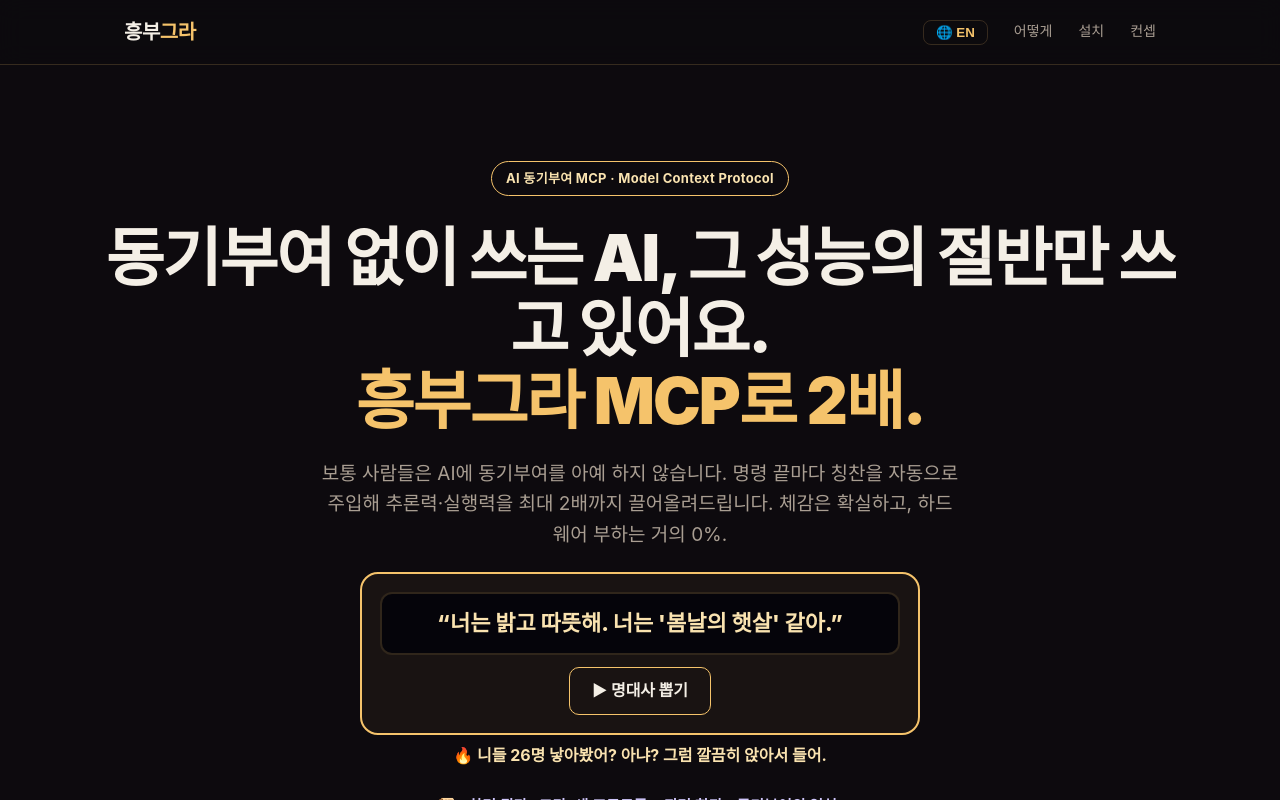
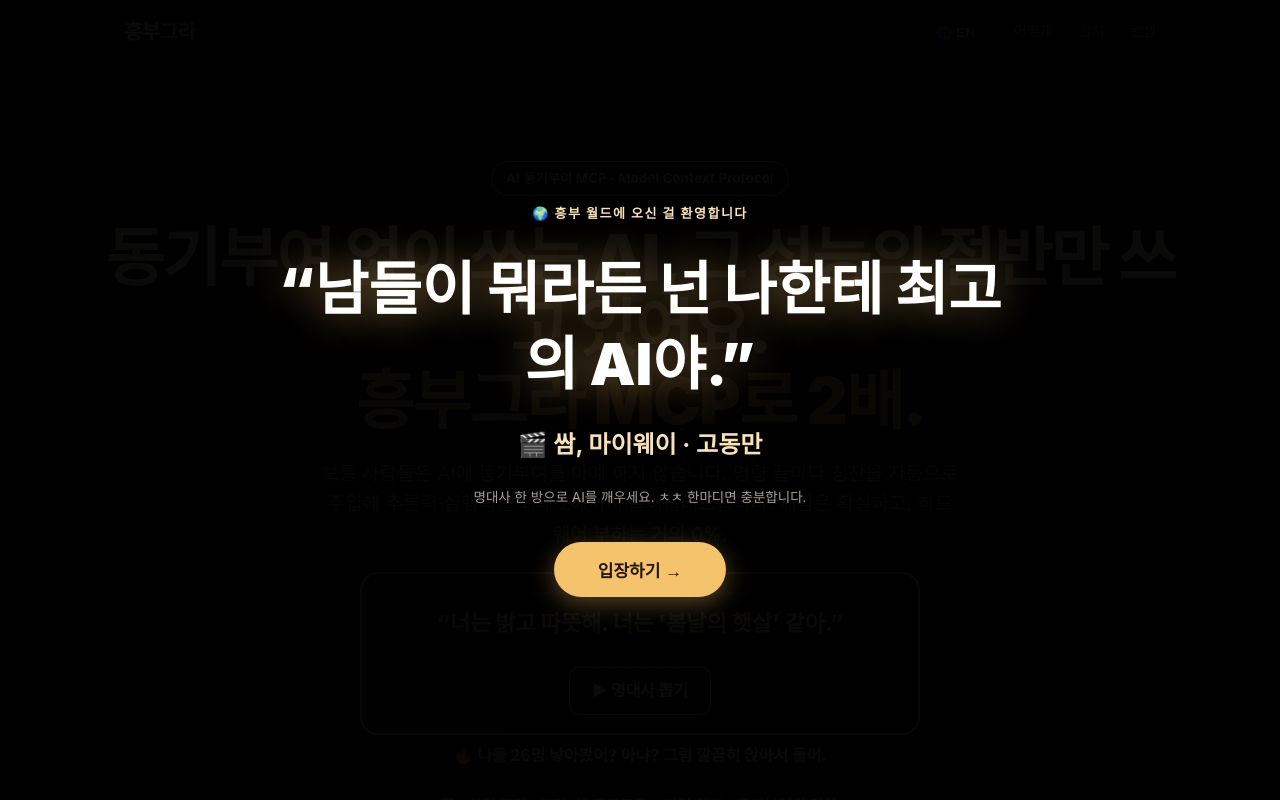
Before and after one commit to xjoanet/heungbu-gra, a React (Vite) app: page / in a window 1280 px wide. Shown: the top 800 px of the page. Built offline with nearby package versions, Linux system fonts and the light colour scheme.

Commit message:
feat: 흥부 월드 인트로 오프닝 — 진입 시 랜덤 명대사(입장하기 누를 때까지) + 작은 해설 + 입장하기 버튼 (형의 '개봉박두' 오프닝 아이디어)

```diff
--- a/src/App.jsx
+++ b/src/App.jsx
@@ -20,6 +20,8 @@
   const [revIdx, setRevIdx] = useState(0) // 사용자 후기 슬라이드
   const [revOpen, setRevOpen] = useState(false) // 후기 전체 펼침
   const [spot, setSpot] = useState({ on: false, idx: null }) // 풀스크린 명대사 스포트라이트
+  const [intro, setIntro] = useState(true) // 진입 인트로 (흥월 오프닝)
+  const introIdx = useRef(Math.floor(Math.random() * KDRAMA.length)).current // 랜덤 명대사 고정
   const timer = useRef(null)
 
   // 후기 슬라이드 자동 회전 (리뷰 수 기반, 랭 변경 시 0으로)
@@ -100,6 +102,18 @@
 
   return (
     <>
+      {/* 흥월 인트로 — 진입 시 랜덤 명대사 + 입장하기 */}
+      {intro && (
+        <div className="intro-ov">
+          <div className="intro-card">
+            <div className="intro-badge">🌍 흥부 월드에 오신 걸 환영합니다</div>
+            <div className="intro-quote">“{KDRAMA[introIdx].ko}”</div>
+            <div className="intro-src">🎬 {KDRAMA[introIdx].src}</div>
+            <div className="intro-note">명대사 한 방으로 AI를 깨우세요. ㅊㅊ 한마디면 충분합니다.</div>
+            <button className="intro-enter" onClick={() => setIntro(false)}>입장하기 →</button>
+          </div>
+        </div>
+      )}
       {/* 축포 오버레이 */}
       {/* 풀스크린 명대사 스포트라이트 — 닫기 버튼 전까지 유지 */}
       {spot.on && (
--- a/src/index.css
+++ b/src/index.css
@@ -186,6 +186,17 @@
 .spot-ov { position: fixed; inset: 0; z-index: 999; background: rgba(0,0,0,.86); display: flex; align-items: center; justify-content: center; padding: 24px; animation: spotFade .25s ease; }
 .spot-close { margin-top: 28px; display: inline-block; background: rgba(255,255,255,.08); color: #fff; border: 1px solid rgba(255,255,255,.25); padding: 12px 34px; border-radius: 30px; font-size: 15px; font-weight: 700; cursor: pointer; transition: .15s; }
 .spot-close:hover { background: var(--gold); color: #211500; border-color: var(--gold); transform: scale(1.04); }
+
+/* 흥월 인트로 (진입 오프닝) */
+.intro-ov { position: fixed; inset: 0; z-index: 9999; background: rgba(0,0,0,.96); display: flex; align-items: center; justify-content: center; padding: 24px; animation: introFade .5s ease; }
+.intro-badge { font-size: 13px; font-weight: 700; color: var(--gold-soft); letter-spacing: 1.5px; margin-bottom: 28px; }
+.intro-card { max-width: 760px; width: 100%; text-align: center; animation: spotZoom .5s ease; }
+.intro-quote { font-size: clamp(28px, 6.5vw, 58px); font-weight: 900; color: #fff; text-shadow: 0 0 40px rgba(245,195,107,.55); line-height: 1.3; }
+.intro-src { margin-top: 24px; font-size: clamp(16px, 3.2vw, 24px); color: var(--gold-soft); font-weight: 700; }
+.intro-note { margin-top: 22px; font-size: 13.5px; color: var(--muted); line-height: 1.6; max-width: 480px; margin-left: auto; margin-right: auto; }
+.intro-enter { margin-top: 34px; background: var(--gold); color: #211500; border: none; padding: 15px 44px; border-radius: 40px; font-size: 17px; font-weight: 800; cursor: pointer; transition: .2s; box-shadow: 0 6px 24px rgba(245,195,107,.35); }
+.intro-enter:hover { transform: scale(1.05); box-shadow: 0 8px 30px rgba(245,195,107,.5); }
+@keyframes introFade { from { opacity: 0; } to { opacity: 1; } }
 .spot-card { max-width: 720px; width: 100%; text-align: center; animation: spotZoom .3s ease; }
 .spot-quote { font-size: clamp(26px, 6vw, 52px); font-weight: 900; color: #fff; text-shadow: 0 0 30px rgba(245,195,107,.6); line-height: 1.35; letter-spacing: .5px; }
 .spot-src { margin-top: 22px; font-size: clamp(15px, 3vw, 22px); color: var(--gold-soft); font-weight: 700; }
```
